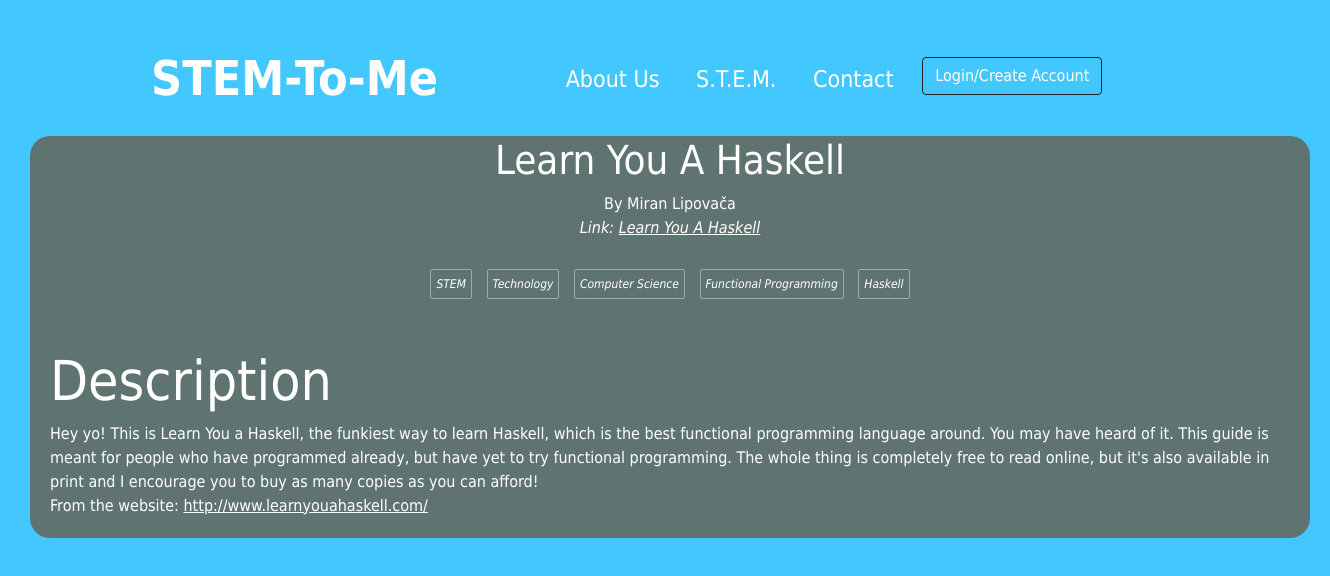
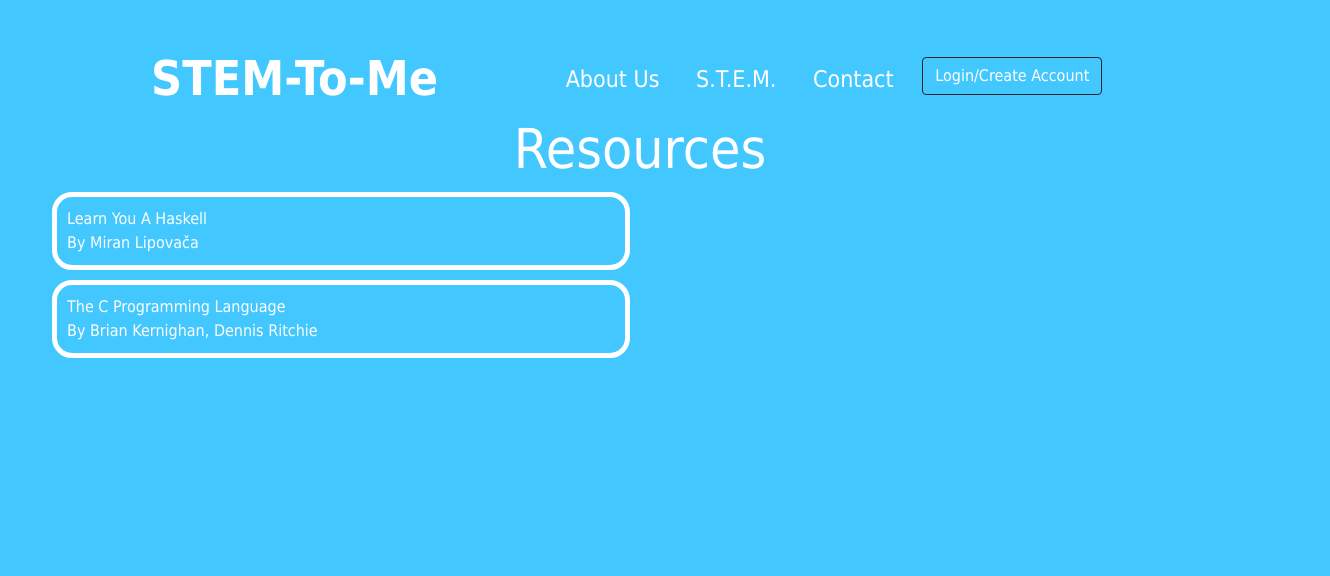
Before and after one commit to AntaresMKII/414nametoolong, a website: page public/resource-view.html in a window 1280 px wide. Shown: the whole page, 1330 px wide, since content can reach past the window. Drawn offline with nearby package versions, Linux system fonts and the light colour scheme.

Commit message:
Added real resources and a way to display them

```diff
--- a/public/css/style.css
+++ b/public/css/style.css
@@ -102,3 +102,27 @@
     text-align: left;
     padding: 20px;
 }
+
+#select-resource{
+    text-align: center;
+}
+
+#res-list {
+    list-style: none;
+    width: 50%;
+    text-align: center;
+}
+
+.res-entry {
+    text-align: left;
+    border: 5px solid white;
+    border-radius: 20px;
+    padding: 10px;
+    margin: 10px;
+    background-color: #42c7ff;
+}
+
+.res-entry:hover {
+    background-color: white;
+    color: #42c7ff !important;
+}
--- a/public/js/test.js
+++ b/public/js/test.js
@@ -1,4 +1,5 @@
-let resources {
+// This list should be in the backend stored into a database
+let resources  = {
     one: {
         title: "Learn You A Haskell",
         tags: ["Tecnology", "Computer Science", "Functional Programming", "Haskell"],
@@ -14,31 +15,52 @@
             "Computer Science",
             "Programming",
             "C lang"
-        ]
-        author: "Brian Kernighan, Dennis Ritchie"
+        ],
+        author: "Brian Kernighan, Dennis Ritchie",
         uploader: "admin",
         link: "https://docs.google.com/viewer?a=v&pid=sites&srcid=ZGVmYXVsdGRvbWFpbnxnanVoYWN8Z3g6NTFiY2ExMDdkYTI5YmRmZA",
         description: "The C Programming Language is a computer programming book written by Brian Kernighan and Dennis Ritchie, the latter of whom originally designed and implemented the language, as well as co-designed the Unix operating system with which development of the language was closely intertwined. From Wikipedia."
     }
 }
 
-populateResource(id) {
+function populateResource(id) {
     let title = document.getElementById("title");
     let author = document.getElementById("author");
     let link = document.getElementById("link");
     let tags = document.getElementById("tags");
     let description = document.getElementById("description");
+    let content = document.getElementById("content");
+    let selection = document.getElementById("select-resource");
 
     for(let key in resources){
         if (key == id){
             title.innerHTML = resources[id].title;
             author.innerHTML += resources[id].author;
-            link.innerHTML = resources[id].title;
-            link.setAttribute("href", resources[id].link);
+            link.innerHTML = "Link: <a href='" + resources[id].link + "'>" + resources[id].title + "</a";
             for(let tag of resources[id].tags){
                 tags.innerHTML += "<a class='tag'>" + tag + "</a>";
             }
             description.innerHTML += resources[id].description;
         }
     }
+
+    selection.hidden = true;
+    content.hidden = false;
 }
+
+window.onload = function() {
+    let list = document.getElementById("res-list");
+
+    for(let key in resources) {
+        let entry = document.createElement("li");
+        entry.setAttribute("class", "res-entry");
+        entry.setAttribute("id", key);
+        entry.innerHTML = resources[key].title + "<br>By " + resources[key].author;
+
+        entry.addEventListener("click", function(){
+            populateResource(key);
+        });
+
+        list.appendChild(entry);
+    }
+}
--- a/public/resource-view.html
+++ b/public/resource-view.html
@@ -21,34 +21,29 @@
         </nav>
       </div>
     </header>
-        <section id="content">
+    <section id="select-resource">
+        <h2>Resources</h2>
+        <div>
+            <ul id="res-list">
+            </ul>
+        </div>
+    </section>
+    <section id="content" hidden>
             <span id="left-column">
                 <!-- This column will contain the resource link or viewer with a short description -->
-                <h1>Learn You A Haskell</h1>
-
-                By Miran Lipovača <br>
+                <h1 id="title"></h1>
+                <span id="author"></span>
                 <div id="link">
-                    Link: <a href="http://learnyouahaskell.com/chapters">Learn You A Haskell</a>
                 </div>
                 <br>
                 <div id="tags">
-                    <a class="tag">STEM</a>
-                    <a class="tag">Technology</a>
-                    <a class="tag">Computer Science</a>
-                    <a class="tag">Functional Programming</a>
-                    <a class="tag">Haskell</a>
                 </div>
                 <br>
                 <div id="description">
                 <h2>Description</h2>
-                     Hey yo! This is Learn You a Haskell, the funkiest way to learn Haskell, which is the best functional programming language around. You may have heard of it. This guide is meant for people who have programmed already, but have yet to try functional programming.
-
-The whole thing is completely free to read online, but it's also available in print and I encourage you to buy as many copies as you can afford!
-
-                    <br>
-                    From the website: <a href="http://www.learnyouahaskell.com/">http://www.learnyouahaskell.com/</a>
                 </div>
             </span>
         </section>
+        <script src="./js/test.js"></script>
     </body>
 </html>
```
